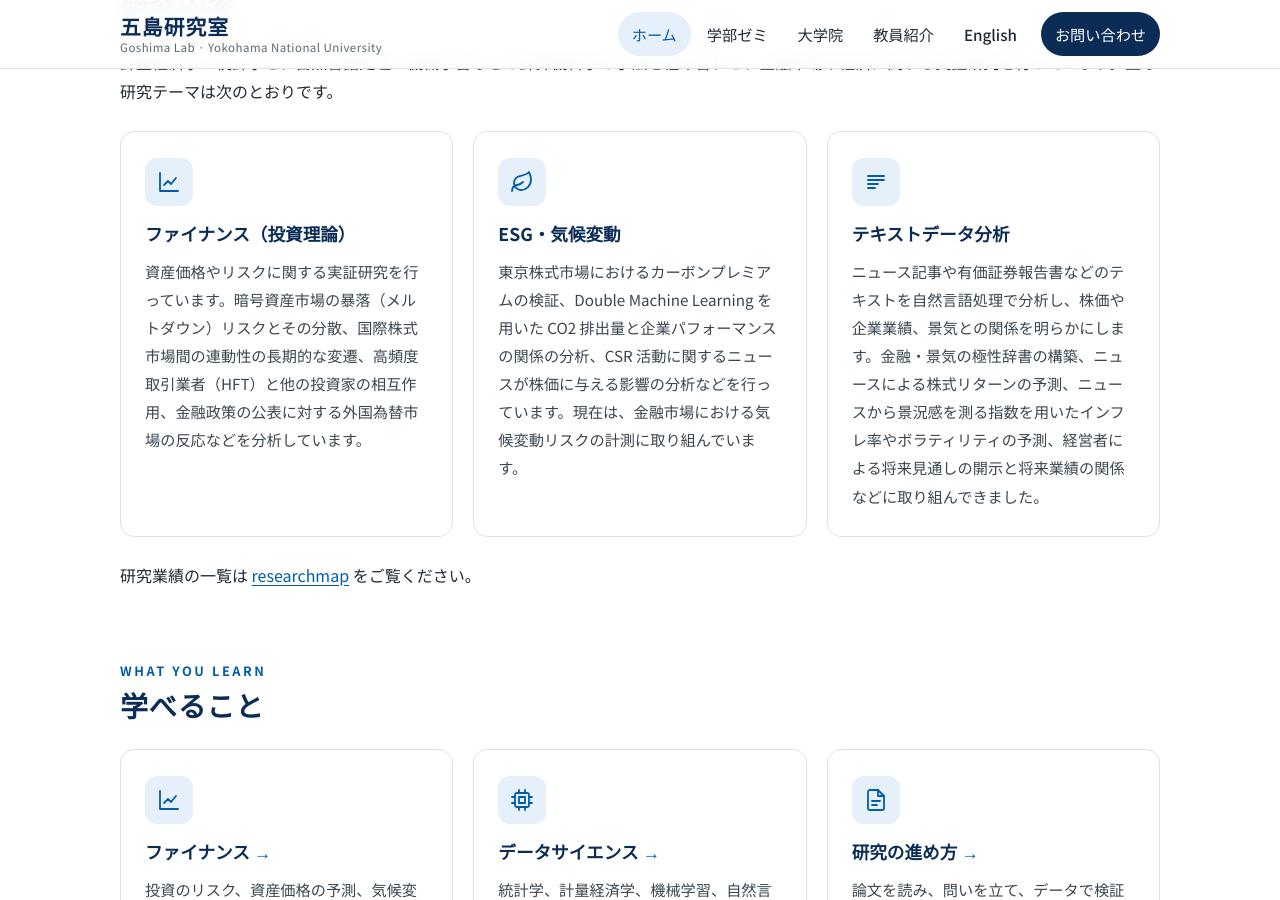
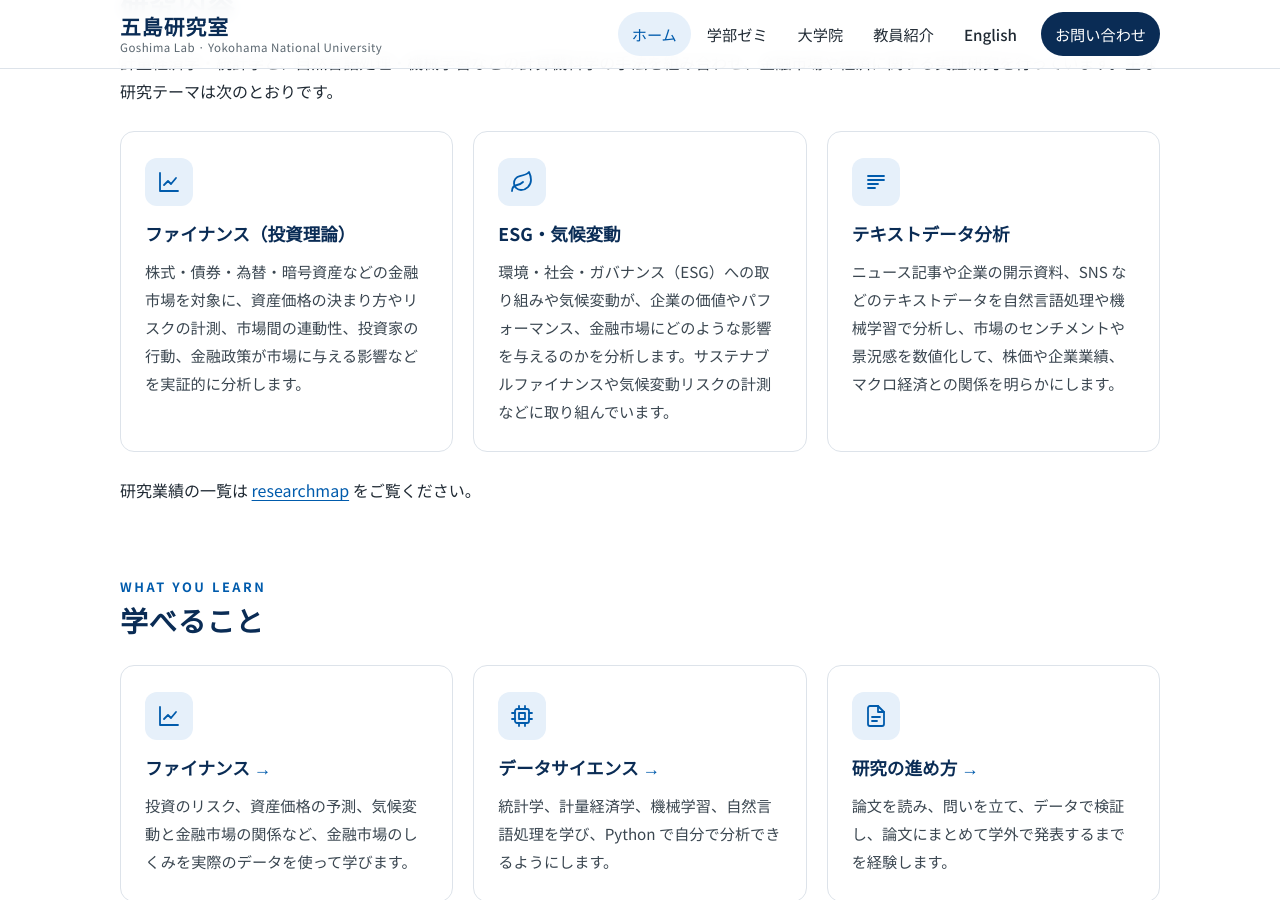
Before and after one commit to goshimalab/goshimalab-ynu-site, a Jekyll site: the page built from index.md, in a window 1280 px wide and 900 px high, scrolled down 940 px. Built offline with Jekyll 4.4.1, drawn with Linux system fonts in a browser that asks for light colours.

Commit message:
Generalize research area descriptions on home page
Co-Authored-By: Claude Opus 5.5 <noreply@anthropic.com>

```diff
--- a/index.md
+++ b/index.md
@@ -26,17 +26,17 @@ has_contact: true
   <div class="feature">
     <span class="feature-icon">{% include icon.html name="chart" %}</span>
     <h3>ファイナンス（投資理論）</h3>
-    <p>資産価格やリスクに関する実証研究を行っています。暗号資産市場の暴落（メルトダウン）リスクとその分散、国際株式市場間の連動性の長期的な変遷、高頻度取引業者（HFT）と他の投資家の相互作用、金融政策の公表に対する外国為替市場の反応などを分析しています。</p>
+    <p>株式・債券・為替・暗号資産などの金融市場を対象に、資産価格の決まり方やリスクの計測、市場間の連動性、投資家の行動、金融政策が市場に与える影響などを実証的に分析します。</p>
   </div>
   <div class="feature">
     <span class="feature-icon">{% include icon.html name="leaf" %}</span>
     <h3>ESG・気候変動</h3>
-    <p>東京株式市場におけるカーボンプレミアムの検証、Double Machine Learning を用いた CO2 排出量と企業パフォーマンスの関係の分析、CSR 活動に関するニュースが株価に与える影響の分析などを行っています。現在は、金融市場における気候変動リスクの計測に取り組んでいます。</p>
+    <p>環境・社会・ガバナンス（ESG）への取り組みや気候変動が、企業の価値やパフォーマンス、金融市場にどのような影響を与えるのかを分析します。サステナブルファイナンスや気候変動リスクの計測などに取り組んでいます。</p>
   </div>
   <div class="feature">
     <span class="feature-icon">{% include icon.html name="text" %}</span>
     <h3>テキストデータ分析</h3>
-    <p>ニュース記事や有価証券報告書などのテキストを自然言語処理で分析し、株価や企業業績、景気との関係を明らかにします。金融・景気の極性辞書の構築、ニュースによる株式リターンの予測、ニュースから景況感を測る指数を用いたインフレ率やボラティリティの予測、経営者による将来見通しの開示と将来業績の関係などに取り組んできました。</p>
+    <p>ニュース記事や企業の開示資料、SNS などのテキストデータを自然言語処理や機械学習で分析し、市場のセンチメントや景況感を数値化して、株価や企業業績、マクロ経済との関係を明らかにします。</p>
   </div>
 </div>
 
```
